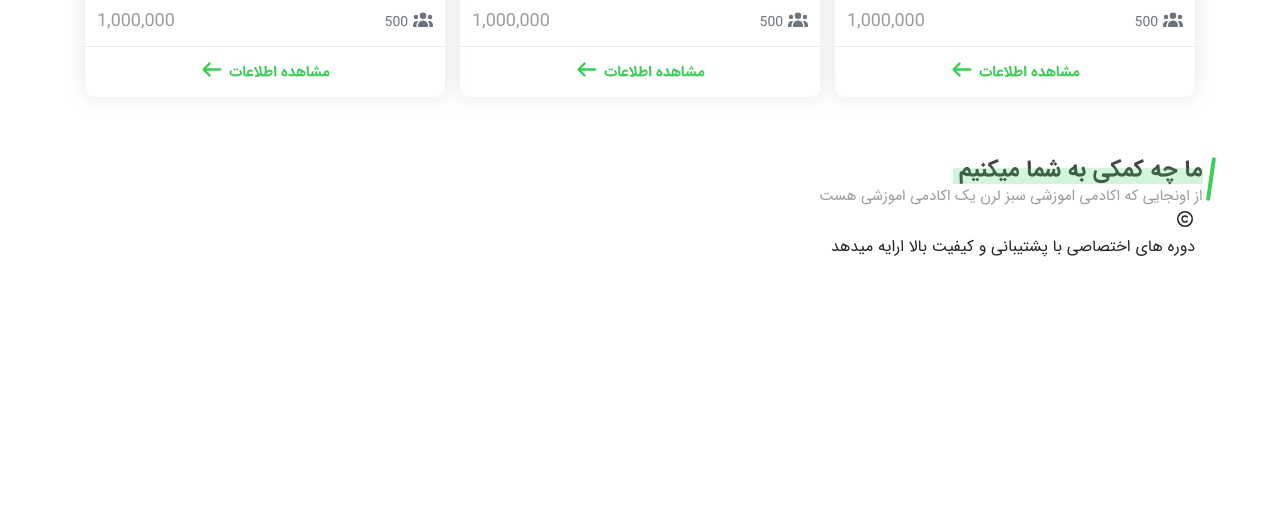
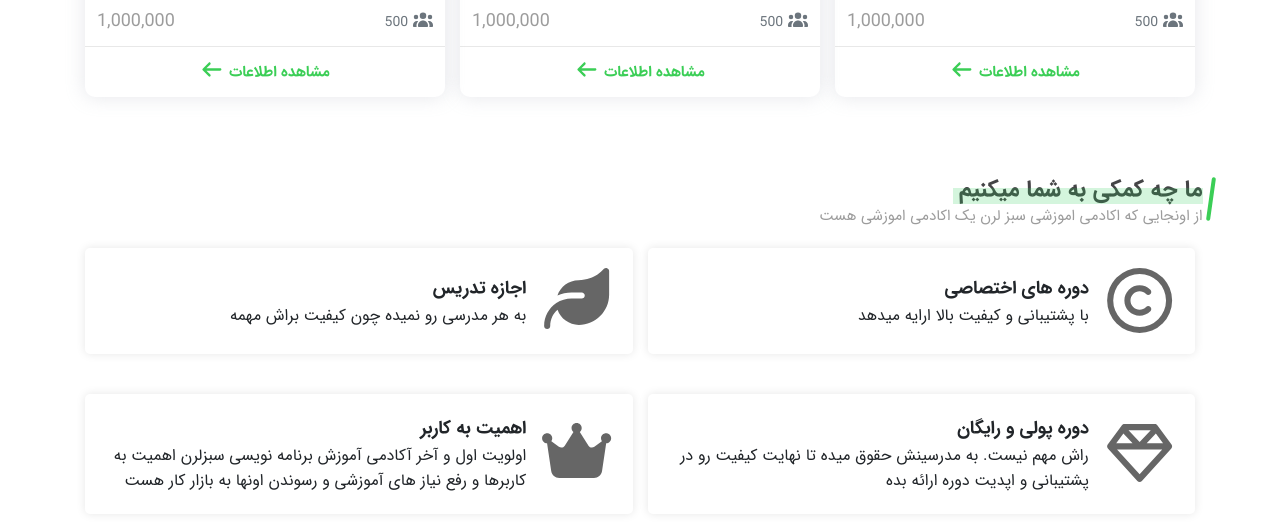
Before and after one commit to mattyhosseini/Clone-Sabzlearn-Web, a plain HTML site: page index.html in a window 1280 px wide. Shown: the part 1499-2029 px from the top of the page. Before the commit the page ends 1759 px from the top, so only its background shows below. Drawn offline with Linux system fonts and the light colour scheme.

Commit message:
Style |Adding section styles about-us-box

```diff
--- a/css/index.css
+++ b/css/index.css
@@ -365,27 +365,45 @@ i {
 }
 
 /* Finish Lateset Courses Styles */
-/
 
 /* Start About Us Style */
- .about-us{
+.about-us {
   margin: 6rem 0;
- }
- .about-us__header{
+}
+.about-us__header {
   display: flex;
   flex-direction: column;
-
- }
- .about-us__subtitle{
+}
+.about-us__subtitle {
   color: #9c9c9c;
   font-size: 1.5rem;
- }
+}
 
+.about-us__box {
+  display: flex;
+  align-items: center;
+  box-shadow: 0 0 10px 0 rgba(0, 0, 0, 0.1);
+  border-radius: 0.5rem;
+  margin: 2rem 0;
+  padding: 2rem 1.5rem;
+}
 
+.about-us__icon {
+  color: #666;
+  font-size: 6.5rem;
+}
 
+.about-us__box-left {
+  display: flex;
+  flex-direction: column;
+  margin-right: 1rem;
+}
+
+.bout-us__box-title {
+  font-weight: bold;
+  font-size: 1.8rem;
+}
 /* Finish About Us Style */
-
-
 
 /* Start Helper Classes */
 
@@ -418,4 +436,4 @@ i {
   height: 60%;
   background-color: rgba(43, 206, 86, 0.2);
 }
-/* Finish Helper Classes *
+/*  Finish Helper Classes  */
--- a/index.html
+++ b/index.html
@@ -843,7 +843,51 @@
                 </div>
                 <div class="about-us__box-left">
                   <span class="bout-us__box-title">دوره های اختصاصی</span>
-                  <span class="bout-us__box-text">با پشتیبانی و کیفیت بالا ارایه میدهد</span>
+                  <span class="bout-us__box-text"
+                    >با پشتیبانی و کیفیت بالا ارایه میدهد</span
+                  >
+                </div>
+              </div>
+            </div>
+            <div class="col-6">
+              <div class="about-us__box">
+                <div class="about-us__box-right">
+                  <i class="fas fa-leaf about-us__icon"></i>
+                </div>
+                <div class="about-us__box-left">
+                  <span class="bout-us__box-title"> اجازه تدریس</span>
+                  <span class="bout-us__box-text"
+                    >به هر مدرسی رو نمیده چون کیفیت براش مهمه</span
+                  >
+                </div>
+              </div>
+            </div>
+            <div class="col-6">
+              <div class="about-us__box">
+                <div class="about-us__box-right">
+                  <i class="far fa-gem about-us__icon"></i>
+                </div>
+                <div class="about-us__box-left">
+                  <span class="bout-us__box-title">دوره پولی و رایگان</span>
+                  <span class="bout-us__box-text"
+                    >راش مهم نیست. به مدرسینش حقوق میده تا نهایت کیفیت رو در
+                    پشتیبانی و اپدیت دوره ارائه بده</span
+                  >
+                </div>
+              </div>
+            </div>
+            <div class="col-6">
+              <div class="about-us__box">
+                <div class="about-us__box-right">
+                  <i class="fas fa-crown about-us__icon"></i>
+                </div>
+                <div class="about-us__box-left">
+                  <span class="bout-us__box-title"> اهمیت به کاربر </span>
+                  <span class="bout-us__box-text">
+                    اولویت اول و آخر آکادمی آموزش برنامه نویسی سبزلرن اهمیت به
+                    کاربرها و رفع نیاز های آموزشی و رسوندن اونها به بازار کار
+                    هست
+                  </span>
                 </div>
               </div>
             </div>
```
